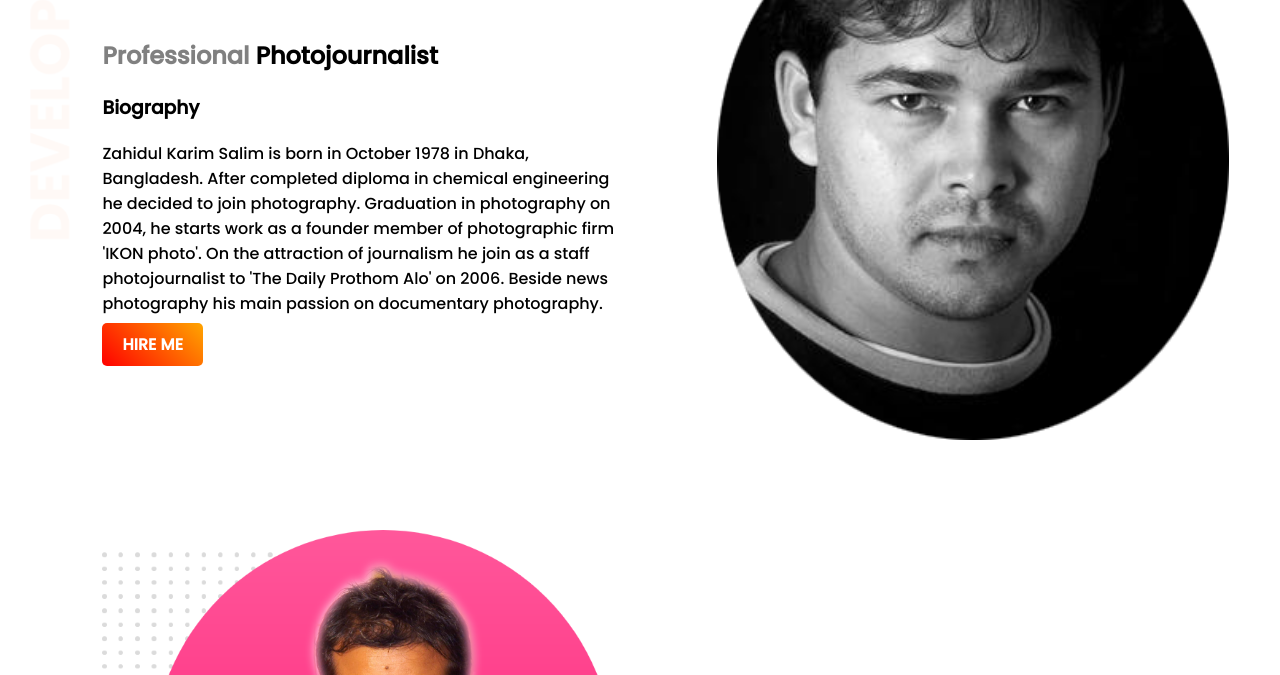
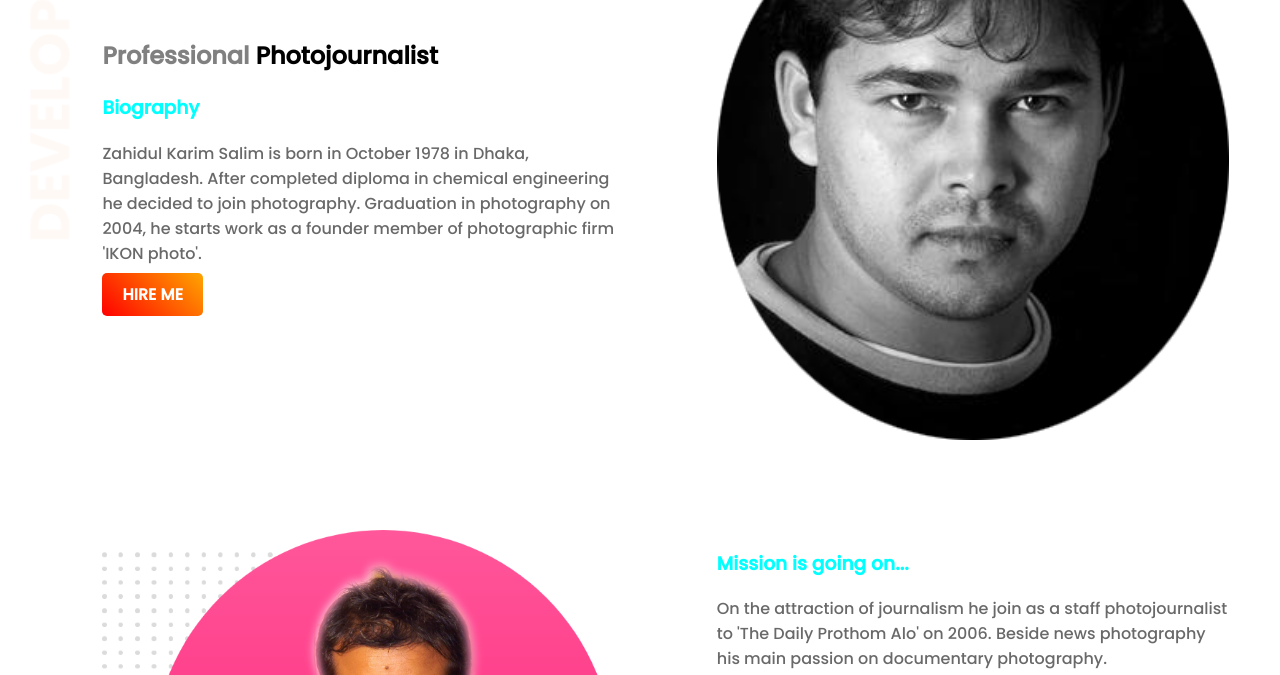
Before and after one commit to webzahidul/portfolio, a plain HTML site: page index.html in a window 1280 px wide. Shown: the part 120-795 px from the top of the page. Drawn offline with Linux system fonts and the light colour scheme.

Commit message:
dream-added

```diff
--- a/index.html
+++ b/index.html
@@ -19,7 +19,7 @@
             Zahidul Karim Salim is born in October 1978 in Dhaka, Bangladesh.
             After completed diploma in chemical engineering he decided to join photography. Graduation in photography on 2004, he starts work as a founder member of photographic firm 'IKON photo'.
 
-            On the attraction of journalism he join as a staff photojournalist to 'The Daily Prothom Alo' on 2006. Beside news photography his main passion on documentary photography.
+
         </p>
         <a target="_blank" class="link-button" href="https://bd.linkedin.com/in/zahidul-salim-76a2a531">HIRE ME</a>
        </div>
@@ -35,7 +35,9 @@
        </div>
 
        <div class="half-width">
-
+        <h3>Mission is going on...</h3>
+        <p>On the attraction of journalism he join as a staff photojournalist to 'The Daily Prothom Alo' on 2006. Beside news photography his main passion on documentary photography.</p>
+        <a target="_blank" class="link-button" href="https://twitter.com/zahidul_salim?lang=en">CATCH ME</a>
        </div>
 
    </section>
--- a/style.css
+++ b/style.css
@@ -33,3 +33,9 @@ section{
     font-weight:700;
     border-radius:5px;
 }
+p{
+    color:dimgray;
+}
+h3{
+color:aqua;
+}
```
